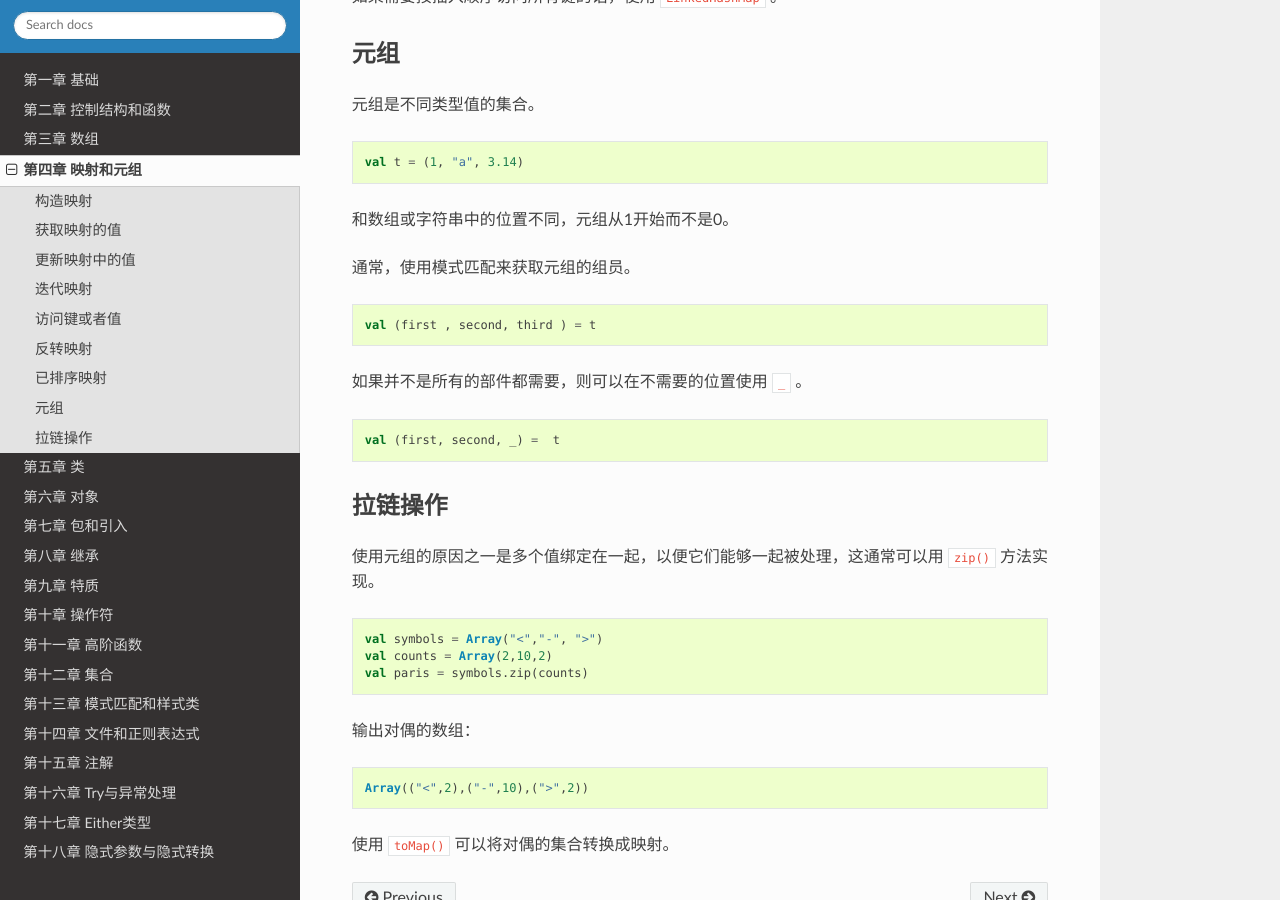
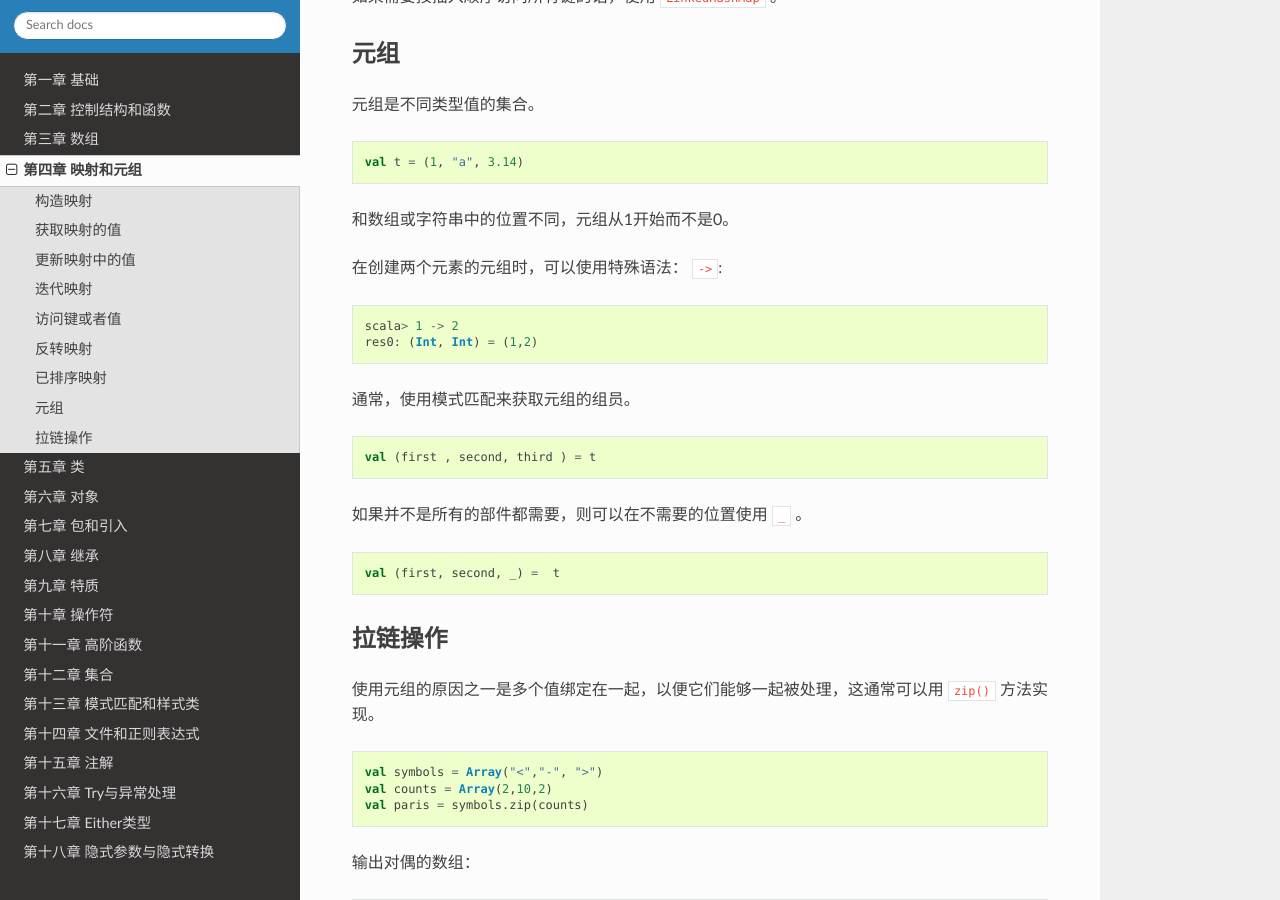
Before and after one commit to nummy/learning-scala, a Sphinx documentation site: the page built from source/chapter/chapter04.rst, in a window 1280 px wide and 900 px high, scrolled down 1796 px. Built offline with Sphinx 7.4.7 and the Read the Docs theme 2.0.0, drawn with Linux system fonts in a browser that asks for light colours.

Commit message:
Update chapter04.rst

```diff
--- a/source/chapter/chapter04.rst
+++ b/source/chapter/chapter04.rst
@@ -107,6 +107,13 @@
 
 和数组或字符串中的位置不同，元组从1开始而不是0。
 
+在创建两个元素的元组时，可以使用特殊语法： ``->``:
+
+.. code-block:: scala
+
+	scala> 1 -> 2
+	res0: (Int, Int) = (1,2)
+
 通常，使用模式匹配来获取元组的组员。
 
 .. code-block:: scala
```
